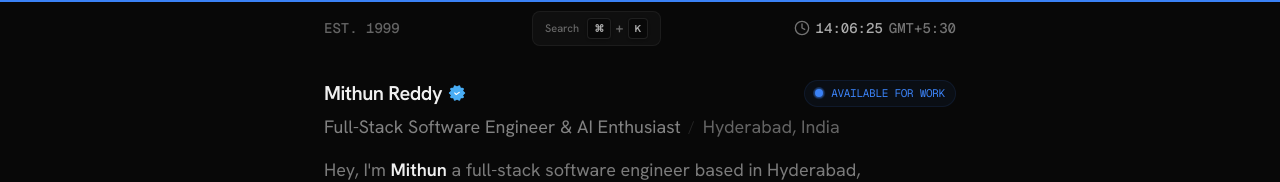
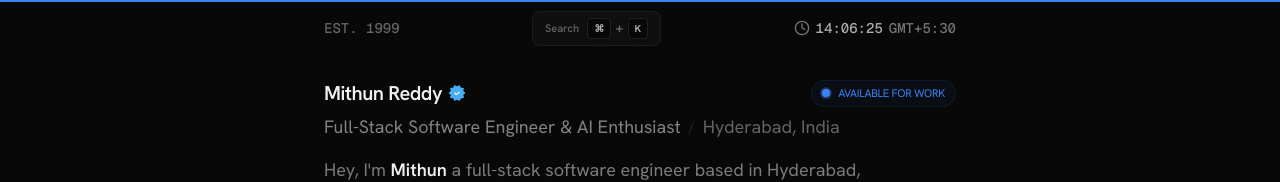
Before and after one commit to mithunreddyy/Portfolio, a React (Vite) app: page / in a window 1280 px wide. Shown: the top 182 px of the page. Built offline with nearby package versions, Linux system fonts and the light colour scheme; no server answers; the database is empty.

Commit message:
refactor: simplify scroll behavior in Dock and update font weight for availability status in Hero

```diff
--- a/src/components/Dock.tsx
+++ b/src/components/Dock.tsx
@@ -1,7 +1,6 @@
 import { AppWindow, Briefcase, Layers, Mail, MessageSquare, Moon, Sun, User } from 'lucide-react';
 import { motion } from 'motion/react';
 import { useEffect, useState } from 'react';
-import { getLenis } from './SmoothScroll';
 
 const dockItems = [
   { id: 'hero', icon: User, label: 'Profile' },
@@ -58,15 +57,8 @@ export function Dock() {
   const scrollToSection = (id: string) => {
     const el = document.getElementById(id);
     if (!el) return;
-
-    const lenis = getLenis();
-    if (lenis) {
-      lenis.scrollTo(el, { offset: -20, duration: 1.0 });
-    } else {
-      // Fallback for mobile (no Lenis)
-      const top = el.getBoundingClientRect().top + window.scrollY - 20;
-      window.scrollTo({ top, behavior: 'smooth' });
-    }
+    const top = el.getBoundingClientRect().top + window.scrollY - 20;
+    window.scrollTo({ top, behavior: 'smooth' });
   };
 
   return (
--- a/src/components/Hero.tsx
+++ b/src/components/Hero.tsx
@@ -73,7 +73,7 @@ export function Hero({ personalInfo }: { personalInfo: PersonalInfo }) {
                 <span className="animate-ping absolute inline-flex h-full w-full rounded-full bg-accent opacity-75"></span>
                 <span className="relative inline-flex rounded-full h-2 w-2 bg-accent"></span>
               </div>
-              <span className="text-[10px] sm:text-[11px] font-mono text-accent uppercase tracking-tight">Available for work</span>
+              <span className="text-[10px] sm:text-[11px] font-regular text-accent uppercase tracking-tight">Available for work</span>
             </div>
           </div>
 
```
